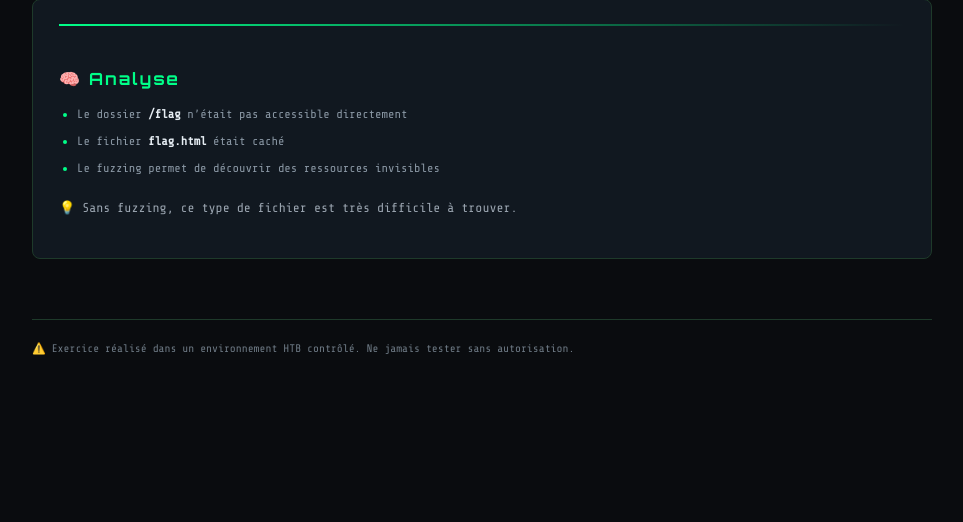
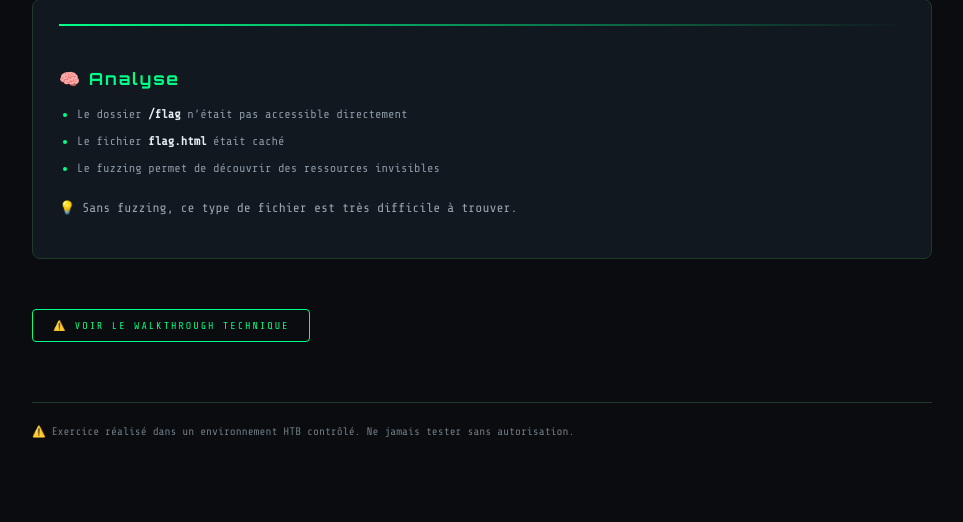
Before and after one commit to MESLIMOHAMEDM22005188/PortfolioMesli, a Django app: page /cybersecurity/web-fuzzing/exploit.html/ in a window 1280 px wide. Shown: the part 1664-2186 px from the top of the page, without its empty margins (158-1121 px from the left). Before the commit the page ends 2019 px from the top, so only its background shows below. Run offline with Django 5.2, Linux system fonts and the light colour scheme.

Commit message:
add walktrought

```diff
--- a/monsite/portfolio/templates/cyber/courses/web_fuzzing/exploit.html
+++ b/monsite/portfolio/templates/cyber/courses/web_fuzzing/exploit.html
@@ -109,6 +109,9 @@
     </p>
   </section>
 
+    <a href="{% url 'portfolio:cmdi_exploit' %}" class="course-btn">
+    ⚠️ Voir le walkthrough technique
+  </a>
   <!-- ===== DISCLAIMER ===== -->
   <div class="course-disclaimer">
     ⚠️ Exercice réalisé dans un environnement HTB contrôlé.
```
